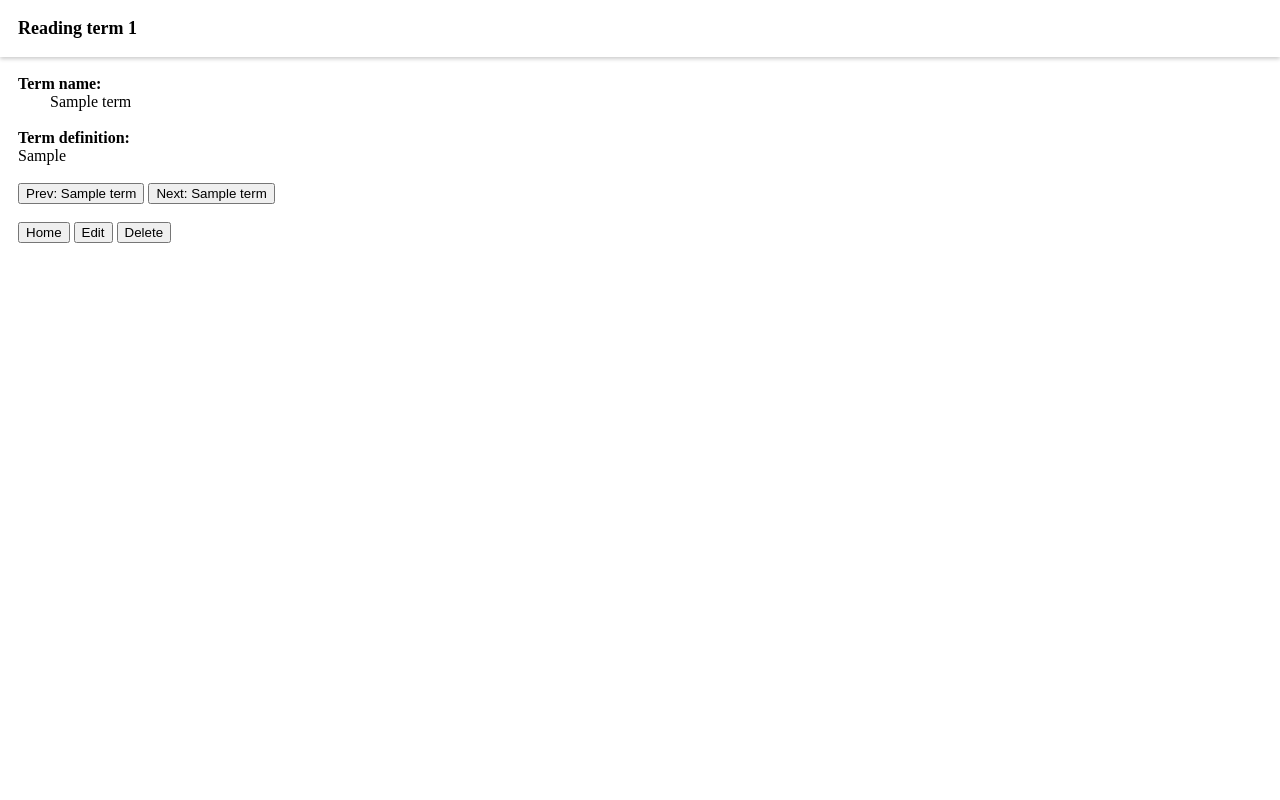
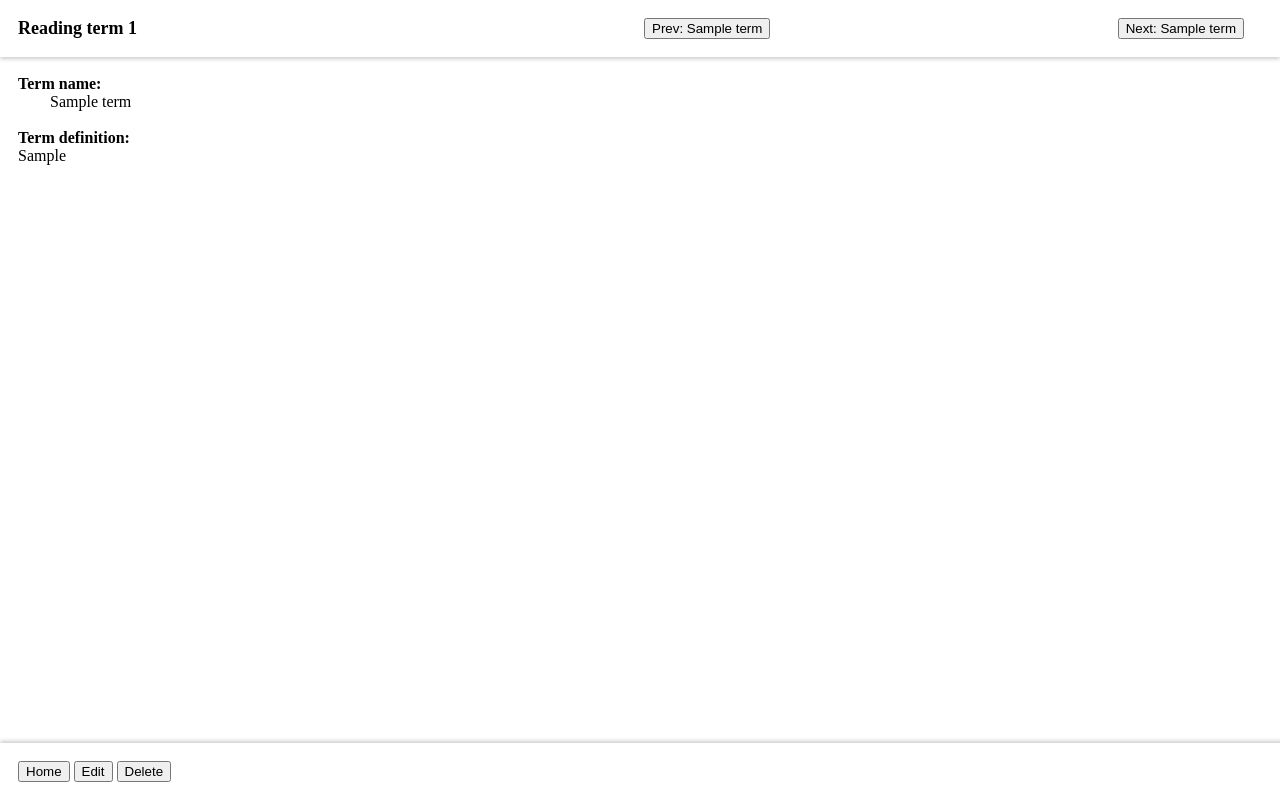
Before and after one commit to sovakeen/AtomMath, a Django app: template summary_app/templates/summary_app/read.html in a window 1280 px wide. Run offline with Django 5.2, Linux system fonts and the light colour scheme; the template is opened without the code that fills it: values that come from a table or form of the project are taken from there, others are empty; tables that the repository leaves empty hold one stand-in row (values such as "Sample post").

Commit message:
minor structure and design changes

```diff
--- a/summary_app/static/css/base.css
+++ b/summary_app/static/css/base.css
@@ -11,9 +11,12 @@ body {
 
 #page_name {
     display: inline-block;
-    margin: var(--offset);
+    /* margin: var(--offset); */
     font-size: large;
     /* 18+9+20.8+9+18=74.8 */
+
+    padding-left: var(--offset);
+    padding-right: var(--offset);
 }
 
 #header {
@@ -21,17 +24,51 @@ body {
     position: fixed;
     top: 0;
     width: 100%;
+
+    /* padding: var(--offset); */
+
+    height: var(--header_height);
+
     box-shadow: 0 2px 4px rgba(0,0,0,.2);
     background-color: white;
     z-index: 1000;
+    display: flex;
+    align-items: center;
 }
 
 #content {
-    margin-top: calc(var(--header_height) + var(--offset));
+    margin-top: var(--header_height);
     margin-left: var(--offset);
-    margin-right: var(--offset);
-    margin-bottom: var(--offset);
+    /* margin-right: var(--offset); */
+    margin-bottom: var(--header_height);
+    padding-top: var(--offset);
+    padding-bottom: var(--offset);
     z-index: 1;
+    max-width: 100%;
+
+    height: calc(100vh - (var(--header_height) + var(--offset)) * 2);
+    overflow-y: auto;
+
+    /* smth real working, overview b4 commit */
+        /* margin-top: calc(var(--header_height) + var(--offset));
+        margin-left: var(--offset);
+        margin-right: var(--offset);
+        margin-bottom: var(--offset);
+
+        height: calc(100vh - (var(--header_height) + var(--offset) * 2);
+        overflow-y: auto;
+        z-index: 1; */
+
+}
+
+#footer {
+    padding: var(--offset);
+    position: fixed;
+    bottom: 0;
+    width: 100%;
+    box-shadow: 0 -2px 4px rgba(0,0,0,.2);
+    background-color: white;
+    z-index: 1000;
 }
 
 a {
--- a/summary_app/static/css/templates/index.css
+++ b/summary_app/static/css/templates/index.css
@@ -5,8 +5,7 @@
 }
 
 ul {
-    margin-top: var(--offset);
-    margin-bottom: var(--offset);
+    margin: 0;
     padding: 0;
     list-style-type: none;
 }
--- /dev/null
+++ b/summary_app/static/css/templates/read.css
@@ -0,0 +1,36 @@
+:root {
+    --small_offset: 9px;
+    --offset: 18px;
+    --header_offset: 27px;
+    --header_height: calc(20.8px + 2 * var(--offset));
+}
+
+.nav button {
+    overflow: hidden;          /* Prevent overflow */
+    text-overflow: ellipsis;    /* Add "..." for overflowing text */
+    white-space: nowrap;       /* Prevent text from wrapping to the next line */
+    max-width: 300px;
+    height: 21.2px;
+}
+
+#prev {
+    margin-right: auto;
+}
+
+#next {
+    margin-left: auto;
+}
+
+.nav {
+    /* margin: var(--offset); */
+}
+
+#nav_section {
+    /* border: 1px solid gray; */
+    display: flex;
+    align-items: center;
+    /* justify-content: space-between; */
+    width: 600px;
+    margin-left: auto;
+    margin-right: calc(2 * var(--offset));
+}
--- a/summary_app/static/css/term_form.css
+++ b/summary_app/static/css/term_form.css
@@ -28,7 +28,7 @@ textarea:focus {
 
 #definition_div textarea {
     width: 100%;
-    height: 285px;
+    height: 270px;
     box-sizing: border-box;
     display: block;
 }
--- a/summary_app/templates/summary_app/edit.html
+++ b/summary_app/templates/summary_app/edit.html
@@ -80,10 +80,10 @@
                 <input type="submit" value="Save changes">
                 <!-- onclick="return confirm('Are you sure you want to save changes?')" -->
             </form>
-            <br>
-
+        </div>
+        <div id="footer">
+            <a href="{% url 'summary_app:index' %}"><button>Home</button></a>
             <a href="{% url 'summary_app:read' term.id %}"><button>Cancel</button></a>
-            <a href="{% url 'summary_app:index' %}"><button>Home</button></a>
         </div>
     </body>
     <script>
--- a/summary_app/templates/summary_app/read.html
+++ b/summary_app/templates/summary_app/read.html
@@ -18,7 +18,16 @@
     <body>
         <div id="header">
             <a href="{% url 'summary_app:index' %}"><b id="page_name">Reading term {{ term.id }}</b></a>
-            <br>
+            <div id="nav_section">
+                {% if prev or next %}
+                {% if prev %}
+                    <a id="prev" class="nav" href="{% url 'summary_app:read' prev.id %}"><button>Prev: {{ prev.name }}</button></a>
+                {% endif %}
+                {% if next %}
+                    <a id="next" class="nav" href="{% url 'summary_app:read' next.id %}"><button>Next: {{ next.name }}</button></a>
+                {% endif %}
+            {% endif %}
+            </div>
         </div>
 
         <div id="content">
@@ -28,18 +37,8 @@
             <b>Term definition:</b>
             <br>
             <div class="prewrap">{{ term.definition|linebreaksbr|link_terms:term.id }}</div>
-            <br>
-
-            {% if prev or next %}
-                {% if prev %}
-                    <a href="{% url 'summary_app:read' prev.id %}"><button class="nav">Prev: {{ prev.name }}</button></a>
-                {% endif %}
-                {% if next %}
-                    <a href="{% url 'summary_app:read' next.id %}"><button class="nav">Next: {{ next.name }}</button></a>
-                {% endif %}
-                <br><br>
-            {% endif %}
-
+        </div>
+        <div id="footer">
             <a href="{% url 'summary_app:index' %}"><button>Home</button></a>
             <a href="{% url 'summary_app:edit' term.id %}"><button>Edit</button></a>
             <a href="{% url 'summary_app:delete_term' term.id %}" onclick="return confirm('Are you sure you want to delete this term?')"><button>Delete</button></a>
--- a/summary_app/templatetags/summary_filters.py
+++ b/summary_app/templatetags/summary_filters.py
@@ -19,6 +19,8 @@ def link_terms(value, current_term_id=None):
     # For each term, replace its occurrences with a link
     for term in terms:
         term_name = term.name
+        if term_name == '':
+            continue
         link = f'<a style="background-color: cyan;" href="{reverse("summary_app:read", args=[term.id])}">{term_name}</a>'
         # Case-insensitive replacement
         value = value.replace(term_name.lower(), link.lower())
--- a/summary_app/urls.py
+++ b/summary_app/urls.py
@@ -16,5 +16,6 @@ urlpatterns = [
     path("delete_term/<int:term_id>/", views.delete_term, name="delete_term"),
     path("modify_term/<int:term_id>/", views.modify_term, name="modify_term"),
     path("execute_raw_sql/", views.execute_raw_sql, name="execute_raw_sql"),
-    path("send_backup/", views.send_backup, name="send_backup")
+    path("send_backup/", views.send_backup, name="send_backup"),
+    path("prepopulate/", views.prepopulate, name="prepopulate")
 ]
```
Also changed, not shown: sample_data.csv (added, +126 -0 lines), summary_app/static/css/preview.css (+5 -2 lines), summary_app/templates/summary_app/add.html (+5 -3 lines), summary_app/templates/summary_app/index.html (+5 -3 lines), summary_app/templates/summary_app/test.html (+2 -10 lines), summary_app/views.py (+15 -0 lines), db.sqlite3.
